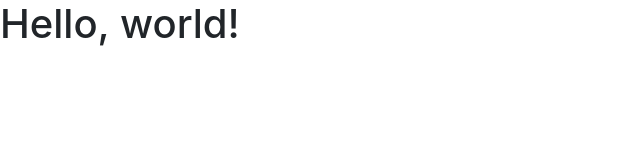
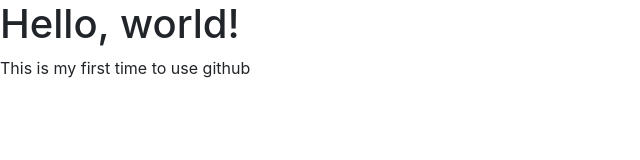
Before and after one commit to dugitbase/AZ, a plain HTML site: page index.html in a window 1280 px wide. Shown: the whole page, without its empty margins (0-640 px from the left). Drawn offline with nearby package versions, Linux system fonts and the light colour scheme.

Commit message:
Update index.html

```diff
--- a/index.html
+++ b/index.html
@@ -12,6 +12,7 @@
   </head>
   <body>
     <h1>Hello, world!</h1>
+    <p>This is my first time to use github</p>
 
     <!-- Optional JavaScript -->
     <!-- jQuery first, then Popper.js, then Bootstrap JS -->
```
